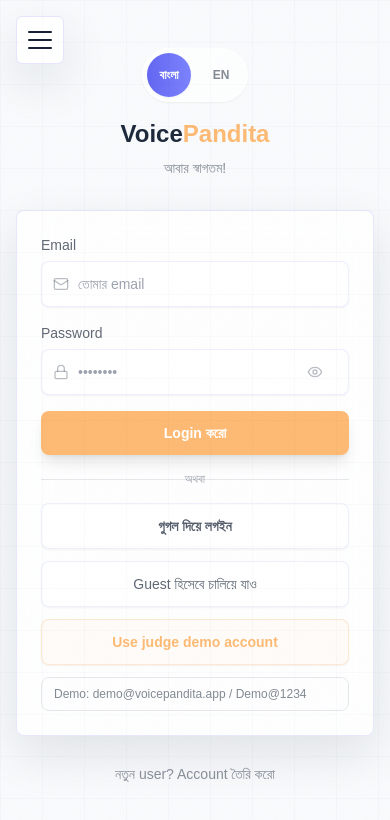
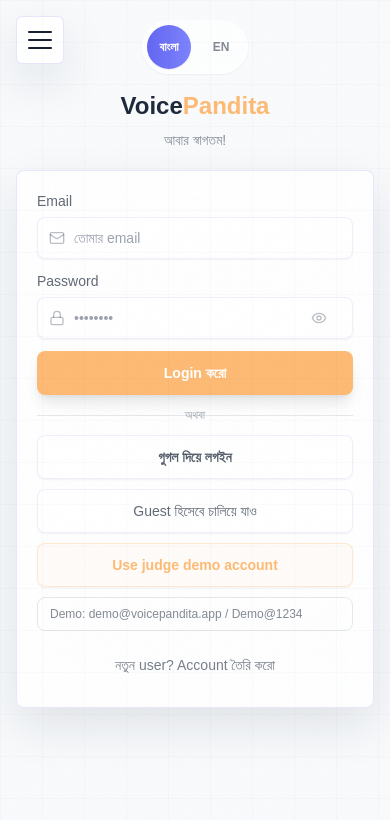
Before and after one commit to HinataHamura/VoicePandita, a Next.js app: page /login in a window 390 px wide. Shown: the top 820 px of the page. Built offline with nearby package versions, Linux system fonts and the light colour scheme; no server answers; a web font is replaced by a local one.

Commit message:
Improve login layout on small screens

```diff
--- a/src/app/login/page.tsx
+++ b/src/app/login/page.tsx
@@ -134,14 +134,14 @@ export default function LoginPage() {
   }
 
   return (
-    <div className="min-h-dvh bg-cream flex items-center justify-center px-4">
+    <div className="min-h-dvh overflow-y-auto bg-cream flex items-start justify-center px-4 py-5 sm:py-7">
       <motion.div
         initial={{ opacity: 0, y: 24 }}
         animate={{ opacity: 1, y: 0 }}
         transition={{ duration: 0.5 }}
         className="w-full max-w-sm"
       >
-        <div className="text-center mb-8">
+        <div className="text-center mb-5">
           <div className="mb-4 flex justify-center">
             <LanguageSwitcher compact />
           </div>
@@ -153,8 +153,8 @@ export default function LoginPage() {
           </p>
         </div>
 
-        <div className="card p-6">
-          <form onSubmit={handleSubmit} className="space-y-4">
+        <div className="card p-5">
+          <form onSubmit={handleSubmit} className="space-y-3">
             <div>
               <label className="bangla text-sm font-medium text-ink/70 block mb-1.5">{t('auth.email')}</label>
               <div className="relative">
@@ -165,7 +165,7 @@ export default function LoginPage() {
                   onChange={e => setEmail(e.target.value)}
                   required
                   placeholder={t('auth.emailPlaceholder')}
-                  className="w-full rounded-lg border border-forest/10 bg-white/78 py-3 pl-9 pr-4 text-sm shadow-sm focus:border-saffron/50 focus:outline-none"
+                  className="w-full rounded-lg border border-forest/10 bg-white/78 py-2.5 pl-9 pr-4 text-sm shadow-sm focus:border-saffron/50 focus:outline-none"
                 />
               </div>
             </div>
@@ -180,7 +180,7 @@ export default function LoginPage() {
                   onChange={e => setPassword(e.target.value)}
                   required
                   placeholder="••••••••"
-                  className="w-full rounded-lg border border-forest/10 bg-white/78 py-3 pl-9 pr-10 text-sm shadow-sm focus:border-saffron/50 focus:outline-none"
+                  className="w-full rounded-lg border border-forest/10 bg-white/78 py-2.5 pl-9 pr-10 text-sm shadow-sm focus:border-saffron/50 focus:outline-none"
                 />
                 <button
                   type="button"
@@ -200,14 +200,14 @@ export default function LoginPage() {
             <button
               type="submit"
               disabled={loading}
-              className="flex w-full items-center justify-center gap-2 rounded-lg bg-saffron py-3 text-sm font-semibold text-white shadow-lg shadow-saffron/18 hover:bg-saffron/90 disabled:opacity-60"
+              className="flex w-full items-center justify-center gap-2 rounded-lg bg-saffron py-2.5 text-sm font-semibold text-white shadow-lg shadow-saffron/18 hover:bg-saffron/90 disabled:opacity-60"
             >
               {loading && <Loader2 size={16} className="animate-spin" />}
               <span className="bangla">{isSignup ? t('auth.signup') : t('auth.login')}</span>
             </button>
           </form>
 
-          <div className="relative my-4">
+          <div className="relative my-3">
             <div className="absolute inset-0 flex items-center">
               <div className="w-full border-t border-black/8" />
             </div>
@@ -217,7 +217,7 @@ export default function LoginPage() {
           <button
             onClick={handleGoogleLogin}
             disabled={loading}
-            className="mb-3 flex w-full items-center justify-center gap-2 rounded-lg border border-forest/10 bg-white/90 py-3 text-sm font-semibold text-ink/75 shadow-sm hover:bg-white disabled:opacity-60"
+            className="mb-2.5 flex w-full items-center justify-center gap-2 rounded-lg border border-forest/10 bg-white/90 py-2.5 text-sm font-semibold text-ink/75 shadow-sm hover:bg-white disabled:opacity-60"
           >
             {loading && <Loader2 size={16} className="animate-spin" />}
             {loading ? t('auth.googleLoading') : t('auth.google')}
@@ -226,7 +226,7 @@ export default function LoginPage() {
           <button
             onClick={guestLogin}
             disabled={loading}
-            className="bangla w-full rounded-lg border border-forest/10 bg-white/70 py-3 text-sm font-medium text-ink/70 shadow-sm hover:bg-paper/80 disabled:opacity-60"
+            className="bangla w-full rounded-lg border border-forest/10 bg-white/70 py-2.5 text-sm font-medium text-ink/70 shadow-sm hover:bg-paper/80 disabled:opacity-60"
           >
             {t('auth.guest')}
           </button>
@@ -234,22 +234,22 @@ export default function LoginPage() {
           <button
             onClick={demoLogin}
             disabled={loading}
-            className="mt-3 w-full rounded-lg border border-saffron/30 bg-saffron/5 py-3 text-sm font-semibold text-saffron shadow-sm hover:bg-saffron/10 disabled:opacity-60"
+            className="mt-2.5 w-full rounded-lg border border-saffron/30 bg-saffron/5 py-2.5 text-sm font-semibold text-saffron shadow-sm hover:bg-saffron/10 disabled:opacity-60"
           >
             {t('auth.demo')}
           </button>
 
-          <div className="mt-3 rounded-lg border border-forest/8 bg-paper/72 px-3 py-2 text-xs text-ink/55">
+          <div className="mt-2.5 rounded-lg border border-forest/8 bg-paper/72 px-3 py-2 text-xs text-ink/55">
             Demo: <span className="font-mono">{DEMO_EMAIL}</span> / <span className="font-mono">{DEMO_PASSWORD}</span>
           </div>
+
+          <button
+            onClick={() => setIsSignup(value => !value)}
+            className="bangla text-center w-full mt-3 rounded-lg py-2 text-sm font-medium text-ink/60 hover:bg-forest/5 hover:text-ink transition-colors"
+          >
+            {isSignup ? t('auth.existingUser') : t('auth.newUser')}
+          </button>
         </div>
-
-        <button
-          onClick={() => setIsSignup(value => !value)}
-          className="bangla text-center w-full mt-4 text-sm text-ink/50 hover:text-ink transition-colors"
-        >
-          {isSignup ? t('auth.existingUser') : t('auth.newUser')}
-        </button>
       </motion.div>
     </div>
   )
```
